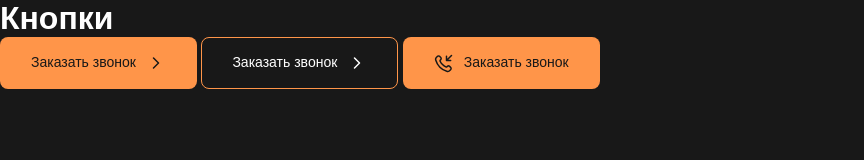
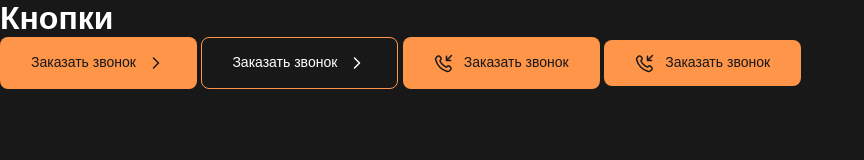
Before and after one commit to AlexanderKoldin/tank-landing, a website built with Vite: page ui-kit.html in a window 1280 px wide. Shown: the whole page, without its empty margins (0-864 px from the left). Built offline with nearby package versions, Linux system fonts and the light colour scheme; a web font is replaced by a local one.

Commit message:
feat: add small button size modifier

```diff
--- a/src/styles/blocks/_button.scss
+++ b/src/styles/blocks/_button.scss
@@ -5,7 +5,7 @@
   gap: 10px;
   min-block-size: 52px;
   vertical-align: middle;
-  padding-block: 14px;
+  padding-block: 12px;
   padding-inline: 30px;
   border: 1px solid transparent;
   border-radius: 8px;
@@ -25,6 +25,16 @@
   }
 }
 
+.button__icon {
+  inline-size: 20px;
+  block-size: 20px;
+  flex-shrink: 0;
+}
+
+.button--small {
+  min-block-size: 42px;
+}
+
 .button--primary {
   background-color: var(--color-accent);
   color: var(--color-bg);
@@ -42,9 +52,3 @@
     background-color: var(--color-dark-hover);
   }
 }
-
-.button__icon {
-  inline-size: 20px;
-  block-size: 20px;
-  flex-shrink: 0;
-}
--- a/ui-kit.html
+++ b/ui-kit.html
@@ -72,6 +72,27 @@
       <span class="button__text">Заказать звонок</span>
     </button>
 
+    <button class="button button--primary button--small" type="button">
+      <svg
+        class="button__icon"
+        aria-hidden="true"
+        width="20"
+        height="20"
+        viewBox="0 0 20 20"
+        fill="none"
+        xmlns="http://www.w3.org/2000/svg"
+      >
+        <path
+          d="M16.6664 7.5L12.4998 7.5V3.33333M12.4998 7.5L17.4997 2.5M8.52228 11.5526C7.52097 10.5512 6.73031 9.41904 6.15031 8.21102C6.10042 8.10712 6.07548 8.05516 6.05631 7.98942C5.98821 7.75579 6.03713 7.46891 6.17881 7.27105C6.21867 7.21537 6.2663 7.16774 6.36156 7.07248C6.6529 6.78115 6.79857 6.63548 6.89381 6.48899C7.25297 5.93659 7.25297 5.22443 6.89381 4.67203C6.79857 4.52554 6.6529 4.37988 6.36156 4.08854L6.19917 3.92615C5.7563 3.48328 5.53487 3.26184 5.29705 3.14156C4.82408 2.90233 4.26553 2.90233 3.79256 3.14156C3.55474 3.26184 3.33331 3.48328 2.89044 3.92615L2.75908 4.05751C2.31773 4.49886 2.09705 4.71954 1.92851 5.01956C1.74149 5.35248 1.60703 5.86956 1.60816 6.25141C1.60918 6.59554 1.67594 6.83072 1.80944 7.30109C2.52692 9.82892 3.88065 12.2142 5.87063 14.2042C7.86061 16.1942 10.2459 17.5479 12.7737 18.2654C13.2441 18.3989 13.4793 18.4657 13.8234 18.4667C14.2053 18.4678 14.7224 18.3333 15.0553 18.1463C15.3553 17.9778 15.576 17.7571 16.0173 17.3158L16.1487 17.1844C16.5916 16.7415 16.813 16.5201 16.9333 16.2823C17.1725 15.8093 17.1725 15.2508 16.9333 14.7778C16.813 14.54 16.5916 14.3185 16.1487 13.8757L15.9863 13.7133C15.695 13.4219 15.5493 13.2763 15.4028 13.181C14.8504 12.8219 14.1383 12.8219 13.5858 13.181C13.4394 13.2763 13.2937 13.4219 13.0024 13.7133C12.9071 13.8085 12.8595 13.8562 12.8038 13.896C12.6059 14.0377 12.319 14.0866 12.0854 14.0185C12.0197 13.9994 11.9677 13.9744 11.8638 13.9245C10.6558 13.3445 9.5236 12.5539 8.52228 11.5526Z"
+          stroke="currentColor"
+          stroke-width="1.5"
+          stroke-linecap="round"
+          stroke-linejoin="round"
+        />
+      </svg>
+      <span class="button__text">Заказать звонок</span>
+    </button>
+
     <script type="module" src="/src/main.js"></script>
   </body>
 </html>
```
Also changed, not shown: src/assets/icons/chevron.svg (added), src/assets/icons/phone-incoming.svg (added).
